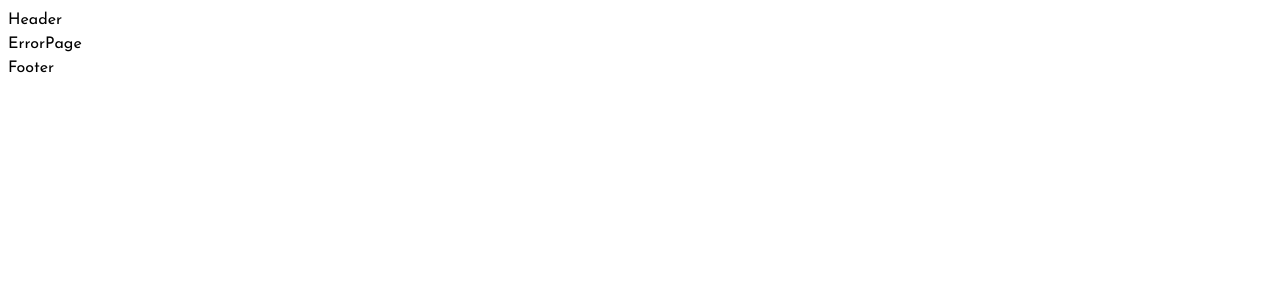
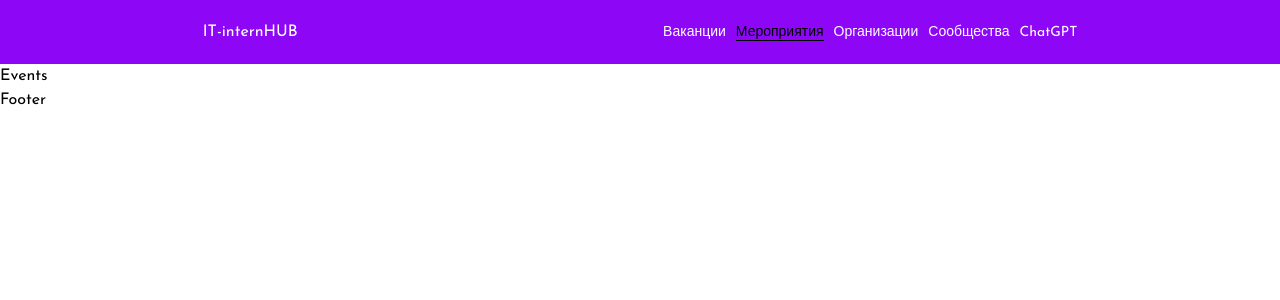
Before and after one commit to ChAmmar28/Ada-Front-end-fin-hacaton, a React (Vite) app: page /events in a window 1280 px wide. Shown: the top 300 px of the page. Built offline with nearby package versions, Linux system fonts and the light colour scheme.

Commit message:
headerDone

```diff
--- a/src/App.tsx
+++ b/src/App.tsx
@@ -3,6 +3,11 @@ import { Route, Routes } from "react-router-dom";
 import Layout from "./components/Layout/Layout";
 import HomePage from "./pages/HomePage/HomePage";
 import ErrorPage from "./pages/ErrorPage/ErrorPage";
+import Vacancy from "./pages/Vacancy/Vacancy";
+import Events from "./pages/Events/Events";
+import Community from "./pages/Community/Community";
+import Organization from "./pages/Organization/Organization";
+import ChatGPT from "./pages/ChatGPT/ChatGPT";
 
 function App() {
   return (
@@ -10,6 +15,11 @@ function App() {
       <Routes>
         <Route path="/" element={<Layout />}>
           <Route path="/" index element={<HomePage />} />
+          <Route path="/vacancy" index element={<Vacancy />} />
+          <Route path="/events" index element={<Events />} />
+          <Route path="/community" index element={<Community />} />
+          <Route path="/organization" index element={<Organization />} />
+          <Route path="/chatGPT" index element={<ChatGPT />} />
           <Route path="*" element={<ErrorPage />} />
         </Route>
       </Routes>
--- a/src/components/Header/Header.tsx
+++ b/src/components/Header/Header.tsx
@@ -1,5 +1,24 @@
-function Header() {
-  return <header>Header</header>;
+import { NavLink } from "react-router-dom";
+import '../../styles/HeaderStyles.scss'
+
+const Header: React.FC = () => {
+  return (
+    <header>
+      <div className="logo">
+        <NavLink to='/'>IT-internHUB</NavLink>
+      </div>
+      <div className="navBar">
+        <ul>
+        <li>        <NavLink to='/vacancy' className={({isActive}) => isActive ? 'active-link' : ''}>Ваканции</NavLink>
+        </li>
+          <li><NavLink to='/events' className={({isActive}) => isActive ? 'active-link' : ''}>Мероприятия</NavLink></li>
+          <li><NavLink to='/organization' className={({isActive}) => isActive ? 'active-link' : ''}>Организации</NavLink></li>
+          <li><NavLink to='/community' className={({isActive}) => isActive ? 'active-link' : ''}>Сообщества</NavLink></li>
+          <li><NavLink to='/chatGPT' className={({isActive}) => isActive ? 'active-link' : ''}>ChatGPT</NavLink></li>
+        </ul>
+      </div>
+    </header>
+  );
 }
 
 export default Header;
--- /dev/null
+++ b/src/pages/ChatGPT/ChatGPT.tsx
@@ -0,0 +1,10 @@
+
+const ChatGPT = () => {
+  return (
+    <div>
+      ChatGPT
+    </div>
+  )
+}
+
+export default ChatGPT
--- /dev/null
+++ b/src/pages/Community/Community.tsx
@@ -0,0 +1,10 @@
+
+const Community = () => {
+  return (
+    <div>
+      Community
+    </div>
+  )
+}
+
+export default Community
--- /dev/null
+++ b/src/pages/Events/Events.tsx
@@ -0,0 +1,10 @@
+
+const Events = () => {
+  return (
+    <div>
+      Events
+    </div>
+  )
+}
+
+export default Events
--- /dev/null
+++ b/src/pages/Organization/Organization.tsx
@@ -0,0 +1,10 @@
+
+const Organization = () => {
+  return (
+    <div>
+      Organization
+    </div>
+  )
+}
+
+export default Organization
--- /dev/null
+++ b/src/pages/Vacancy/Vacancy.tsx
@@ -0,0 +1,10 @@
+
+const Vacancy = () => {
+  return (
+    <div>
+      Vacancy
+    </div>
+  )
+}
+
+export default Vacancy
--- /dev/null
+++ b/src/styles/HeaderStyles.scss
@@ -0,0 +1,35 @@
+@import "colorBar.scss";
+header{
+  background-color: $color3;
+  padding: 20px;
+  display: flex;
+  justify-content: space-around;
+  .logo{
+    a{
+      text-decoration: none;
+      color: white;
+    }
+  }
+  .navBar{
+    ul{
+      list-style: none;
+      display: flex;
+      gap: 10px;
+      a{
+      text-decoration: none;
+      color: white;
+      font-size: 14px;
+      transition: .3s;
+      &:hover{
+        color: grey;
+        border-bottom: 1px solid grey;
+      }
+    }
+    .active-link{
+      border-bottom: 1px solid black;
+      color: black;
+    }
+    }
+
+  }
+}
--- a/src/styles/main.scss
+++ b/src/styles/main.scss
@@ -5,3 +5,8 @@
   line-height: 1.5;
   font-weight: 400;
 }
+*{
+    margin: 0;
+  padding: 0;
+  box-sizing: border-box;
+}
```
